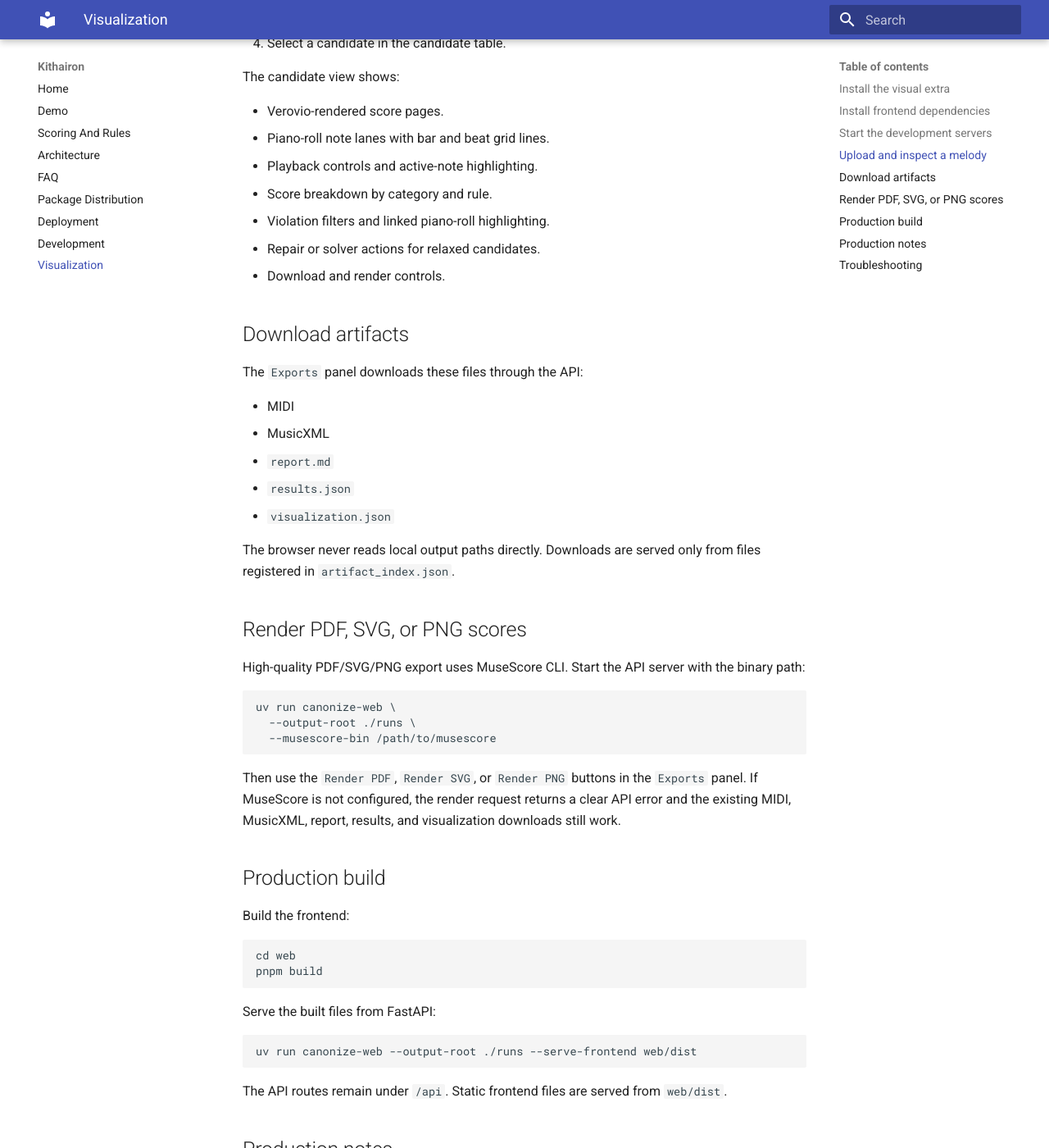
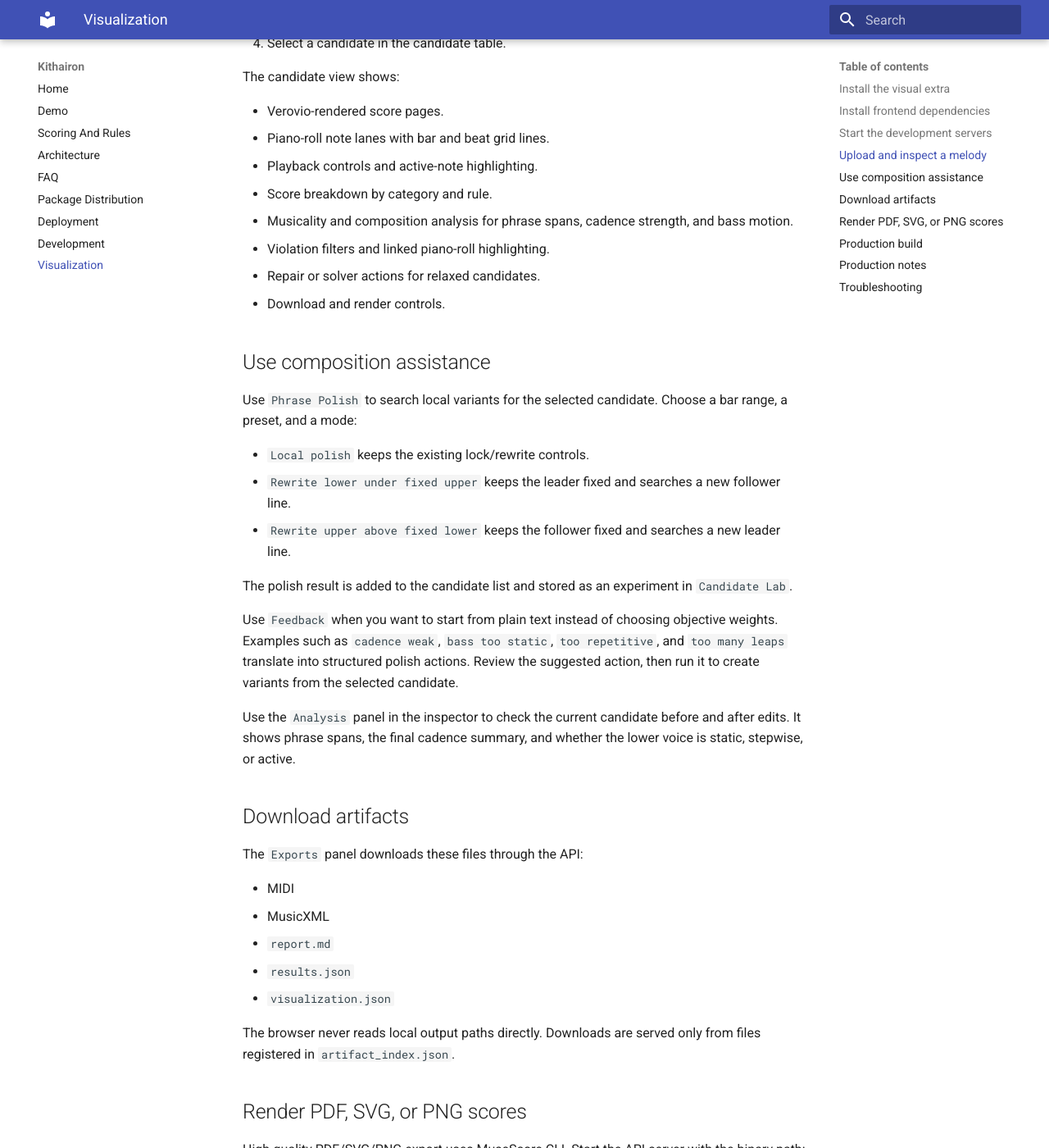
Before and after one commit to NeapolitanIcecream/kithairon, an MkDocs documentation site: the page built from docs/visualization.md, in a window 1280 px wide and 1400 px high, scrolled down 1246 px. Shown: the whole window at 82% size. Built offline with MkDocs 1.6.1 and Material for MkDocs 9.7.7, drawn with Linux system fonts in a browser that asks for light colours.

Commit message:
docs: describe composition assist workflow

```diff
--- a/docs/visualization.md
+++ b/docs/visualization.md
@@ -56,9 +56,24 @@ The candidate view shows:
 - Piano-roll note lanes with bar and beat grid lines.
 - Playback controls and active-note highlighting.
 - Score breakdown by category and rule.
+- Musicality and composition analysis for phrase spans, cadence strength, and bass motion.
 - Violation filters and linked piano-roll highlighting.
 - Repair or solver actions for relaxed candidates.
 - Download and render controls.
+
+## Use composition assistance
+
+Use `Phrase Polish` to search local variants for the selected candidate. Choose a bar range, a preset, and a mode:
+
+- `Local polish` keeps the existing lock/rewrite controls.
+- `Rewrite lower under fixed upper` keeps the leader fixed and searches a new follower line.
+- `Rewrite upper above fixed lower` keeps the follower fixed and searches a new leader line.
+
+The polish result is added to the candidate list and stored as an experiment in `Candidate Lab`.
+
+Use `Feedback` when you want to start from plain text instead of choosing objective weights. Examples such as `cadence weak`, `bass too static`, `too repetitive`, and `too many leaps` translate into structured polish actions. Review the suggested action, then run it to create variants from the selected candidate.
+
+Use the `Analysis` panel in the inspector to check the current candidate before and after edits. It shows phrase spans, the final cadence summary, and whether the lower voice is static, stepwise, or active.
 
 ## Download artifacts
 
```
Also changed, not shown: 4 other files.
